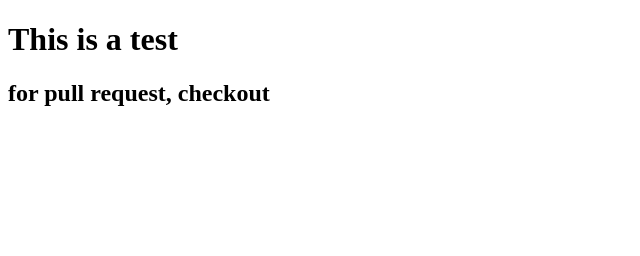
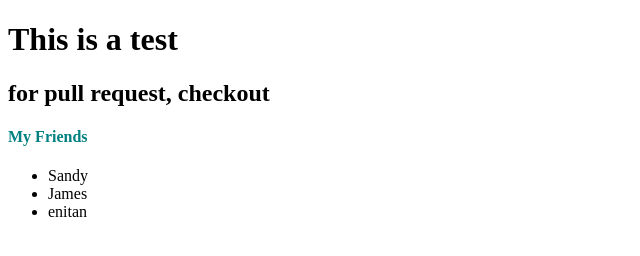
Before and after one commit to dplumptre/pop, a plain HTML site: page index.html in a window 1280 px wide. Shown: the whole page, without its empty margins (0-640 px from the left). Drawn offline with Linux system fonts and the light colour scheme.

Commit message:
added friends list

```diff
--- a/index.html
+++ b/index.html
@@ -10,5 +10,12 @@
     <h1>This is a test</h1>
     <h2>for pull request, checkout</h2>
 
+    <h4 style="color:teal;font-weight: bold">My Friends</h4>
+    <ul>
+        <li>Sandy</li>
+        <li>James</li>
+        <li>enitan</li>
+    </ul>
+
 </body>
 </html>
```
